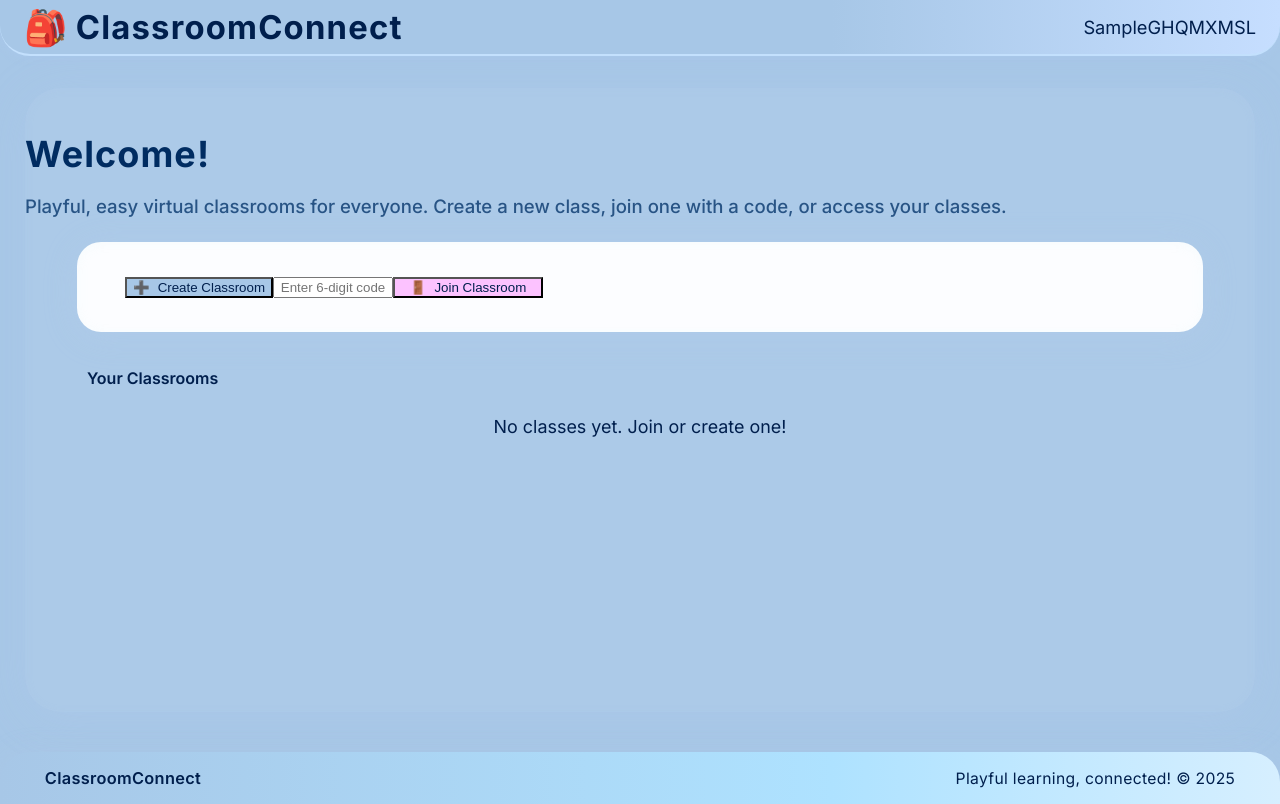
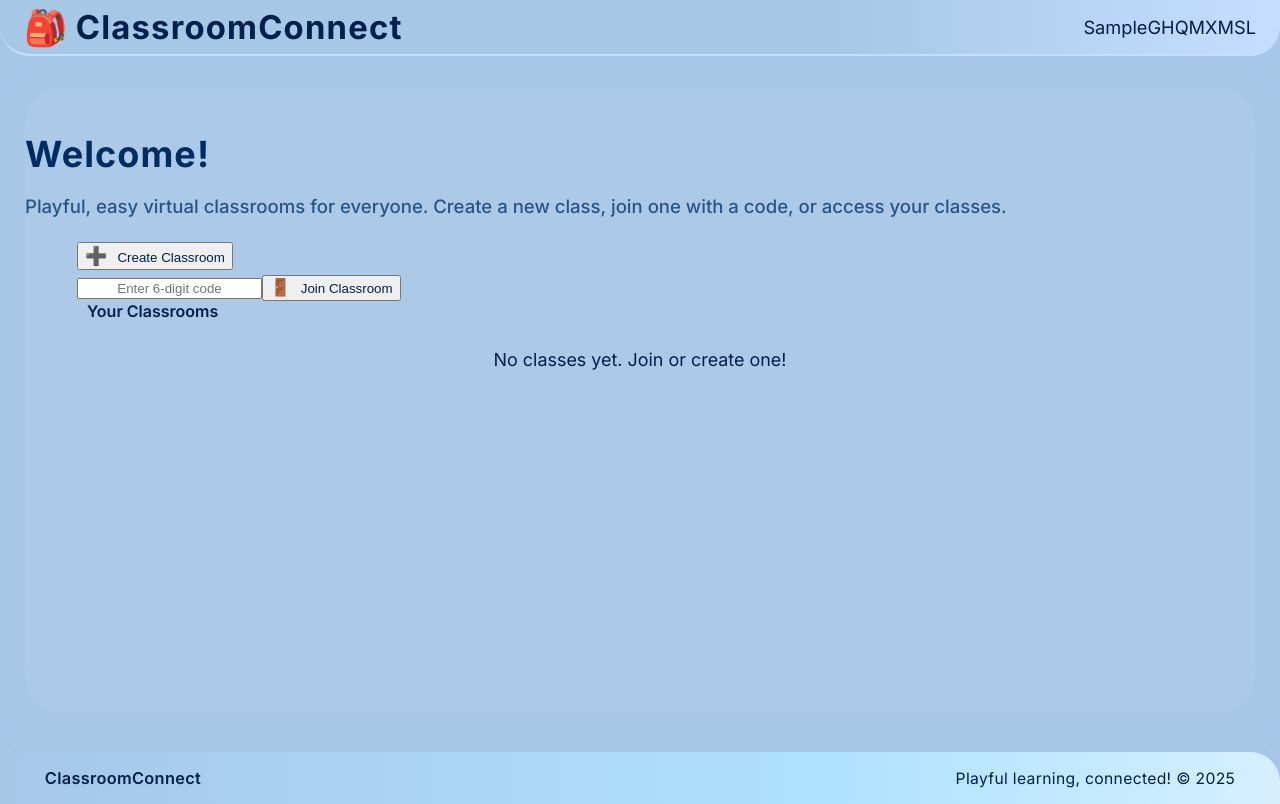
Before and after one commit to Workflow-Manager-admin/classroomconnect-16385-1d2c28e9, a React (Create React App) app in the folder classroomconnect/: page / in a window 1280 px wide. Both pictures are taken after typing "Sample" into the empty fields and a click on the button "Get Started". Built offline with nearby package versions, Linux system fonts and the light colour scheme; the HTML template or start-up script is replaced by a standard one.

Commit message:
Auto-commit: Changes as of 2025-05-31T11:58:45.177085+00:00

```diff
--- a/classroomconnect/src/App.js
+++ b/classroomconnect/src/App.js
@@ -365,48 +365,41 @@ function Dashboard({
         </p>
       </div>
       <div className="cc-dashboard-wrap">
-        <form
-          className="cc-card cc-create-join"
-          onSubmit={handleJoin}
-          style={{ flexDirection: "row", gap: 10, marginBottom: 20 }}
-        >
-          <button
-            className="cc-btn cc-btn-large"
+        <div className="cc-main-cta-center">
+          <button
+            className="cc-btn cc-btn-large cc-main-big-btn"
             type="button"
-            style={{ background: funPalette[0], color: "#233", flex: 1 }}
             onClick={onCreate}
           >
-            <span role="img" aria-label="add" style={{ marginRight: 8 }}>
-              ➕
-            </span>
+            <span role="img" aria-label="add" style={{ marginRight: 10, fontSize: '1.35em' }}>➕</span>
             Create Classroom
           </button>
+          <form
+            onSubmit={handleJoin}
+            className="cc-main-cta-join-form"
+            autoComplete="off"
+            style={{width:'100%'}}
+          >
             <input
-            className="cc-input"
+              className="cc-input cc-main-big-input"
               placeholder="Enter 6-digit code"
               maxLength={6}
               minLength={6}
               required
-            style={{ width: 120, flex: "none", textAlign: "center" }}
+              style={{ textAlign: "center" }}
               value={joinCode}
               onChange={(e) => setJoinCode(e.target.value.replace(/[^\d]/g, ""))}
             />
             <button
-            className="cc-btn cc-btn-large"
-            style={{
-              background: funPalette[1],
-              color: "#233",
-              flex: 1,
-              minWidth: 150
-            }}
+              className="cc-btn cc-btn-large cc-main-big-btn"
+              style={{ marginTop: '5px' }}
               type="submit"
             >
-            <span role="img" aria-label="join" style={{ marginRight: 8 }}>
-              🚪
-            </span>
+              <span role="img" aria-label="join" style={{ marginRight: 10, fontSize: '1.25em' }}>🚪</span>
               Join Classroom
             </button>
           </form>
+        </div>
         <div
           style={{
             marginBottom: 28,
```
Also changed, not shown: 2 other files (tests, documents, lock files or other folders). Lines whose indentation alone changed are shown as unchanged.
